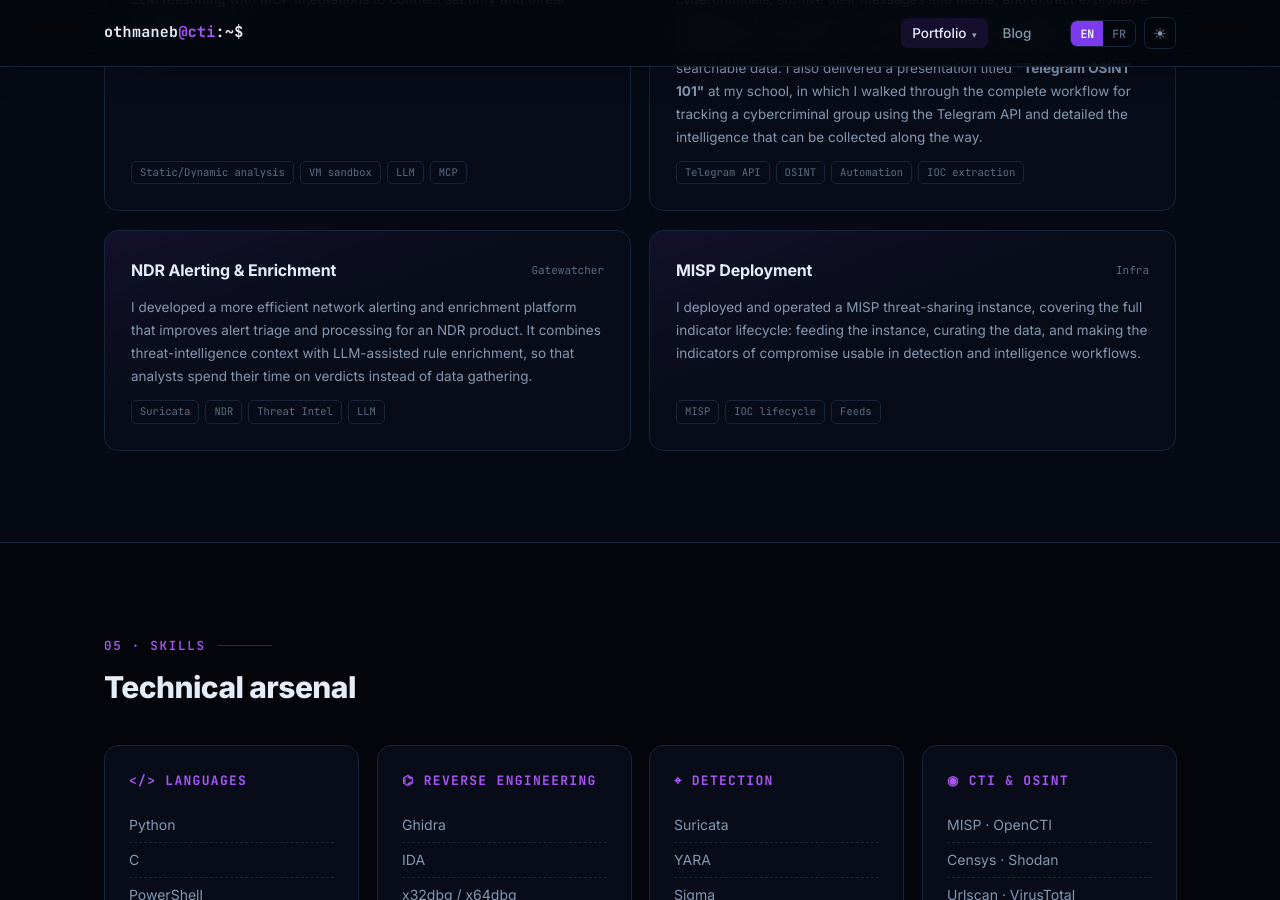
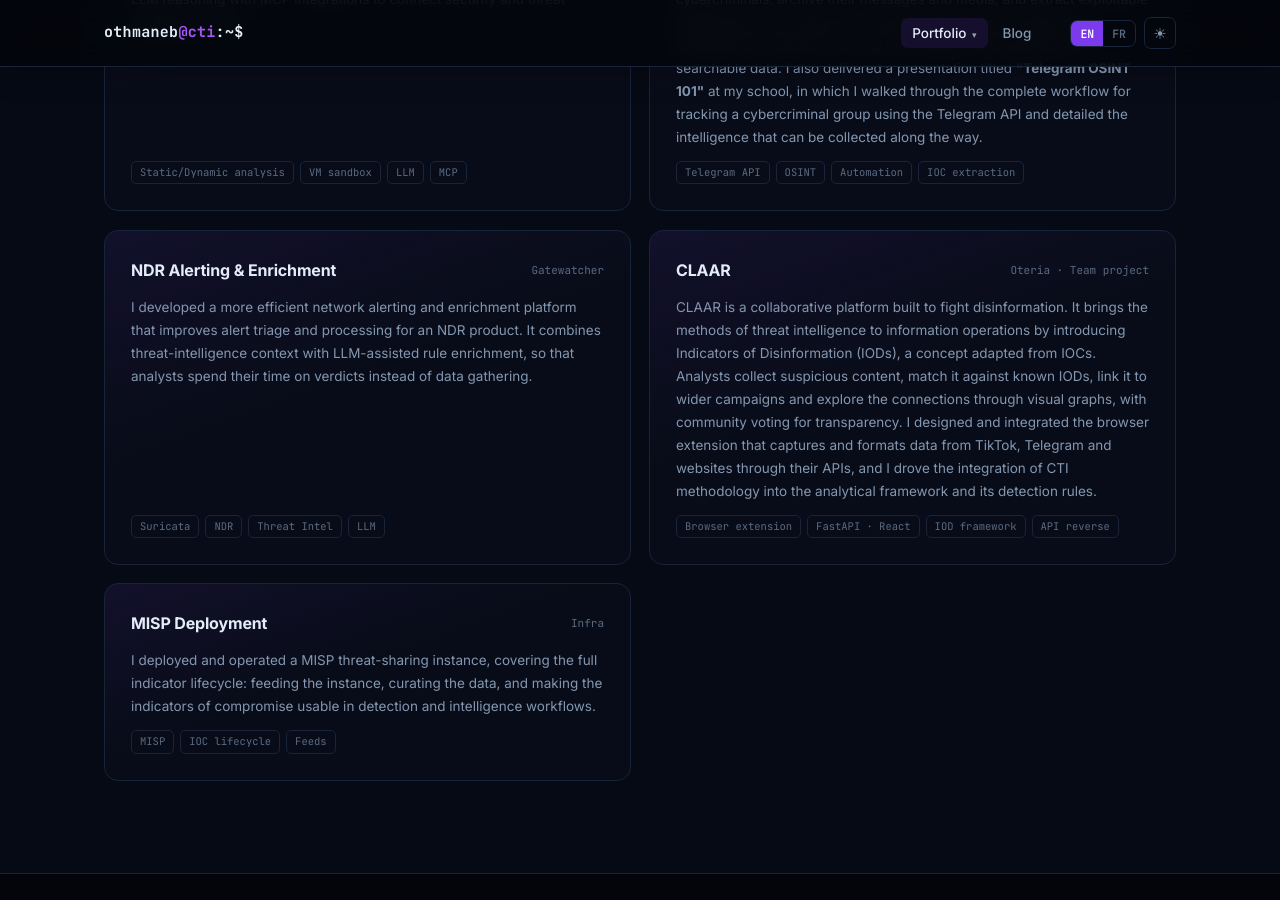
Before and after one commit to indestiny0xff/indestiny0xff.github.io, a Jekyll site: the page built from index.html, in a window 1280 px wide and 900 px high, scrolled down 4519 px. Built offline with Jekyll 4.4.1, drawn with Linux system fonts in a browser that asks for light colours.

Commit message:
Add the CLAAR anti-disinformation platform to selected work
Team project at Oteria: a collaborative platform introducing
Indicators of Disinformation (IODs) adapted from CTI IOCs, with a
browser extension collecting from TikTok, Telegram and websites.
The card highlights the owner's role: extension design and
integration, and bringing CTI methodology into the framework.

Co-Authored-By: Claude Fable 5 <noreply@anthropic.com>

```diff
--- a/index.html
+++ b/index.html
@@ -262,6 +262,14 @@ description: "othmaneb is an R&D engineer in Cyber Threat Intelligence, Malware
         <div class="stack"><i>Suricata</i><i>NDR</i><i>Threat Intel</i><i>LLM</i></div>
       </div>
       <div class="proj reveal">
+        <div class="head"><h3>CLAAR</h3><span class="year">Oteria · <span class="lang-en">Team project</span><span class="lang-fr">Projet d'équipe</span></span></div>
+        <p>
+          <span class="lang-en">CLAAR is a collaborative platform built to fight disinformation. It brings the methods of threat intelligence to information operations by introducing Indicators of Disinformation (IODs), a concept adapted from IOCs. Analysts collect suspicious content, match it against known IODs, link it to wider campaigns and explore the connections through visual graphs, with community voting for transparency. I designed and integrated the browser extension that captures and formats data from TikTok, Telegram and websites through their APIs, and I drove the integration of CTI methodology into the analytical framework and its detection rules.</span>
+          <span class="lang-fr">CLAAR est une plateforme collaborative de lutte contre la désinformation. Elle transpose les méthodes de la threat intelligence aux opérations informationnelles en introduisant les Indicators of Disinformation (IODs), un concept adapté des IOCs. Les analystes collectent les contenus suspects, les croisent avec les IODs connus, les rattachent à des campagnes plus larges et explorent les connexions dans des graphes visuels, avec un vote communautaire pour la transparence. J'ai conçu et intégré l'extension navigateur qui capture et formate les données de TikTok, Telegram et de sites web via leurs APIs, et j'ai porté l'intégration de la méthodologie CTI dans le cadre analytique et ses règles de détection.</span>
+        </p>
+        <div class="stack"><i><span class="lang-en">Browser extension</span><span class="lang-fr">Extension navigateur</span></i><i>FastAPI · React</i><i>IOD framework</i><i>API reverse</i></div>
+      </div>
+      <div class="proj reveal">
         <div class="head"><h3><span class="lang-en">MISP Deployment</span><span class="lang-fr">Déploiement MISP</span></h3><span class="year">Infra</span></div>
         <p>
           <span class="lang-en">I deployed and operated a MISP threat-sharing instance, covering the full indicator lifecycle: feeding the instance, curating the data, and making the indicators of compromise usable in detection and intelligence workflows.</span>
```
